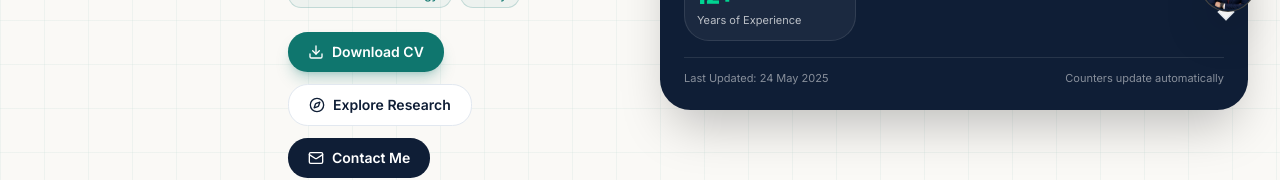
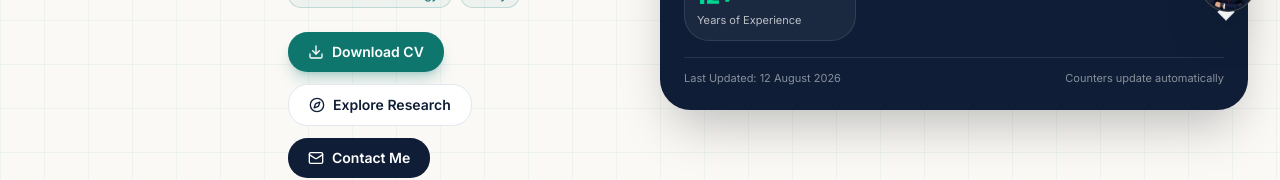
Before and after one commit to vimalclaude25/Dr.VimalSingh-s-portfolio, a Next.js app: page / in a window 1280 px wide. Shown: the part 764-944 px from the top of the page. Built offline with nearby package versions, Linux system fonts and the light colour scheme.

Commit message:
Update last updated date to 12 August 2026

```diff
--- a/components/hero-section.tsx
+++ b/components/hero-section.tsx
@@ -281,7 +281,7 @@ export function HeroSection() {
           </div>
 
           <div className="mt-4 flex items-center justify-between border-t border-white/10 pt-3 text-[11px] text-white/50">
-            <span>Last Updated: 24 May 2025</span>
+            <span>Last Updated: 12 August 2026</span>
             <span>Counters update automatically</span>
           </div>
         </motion.div>
```
